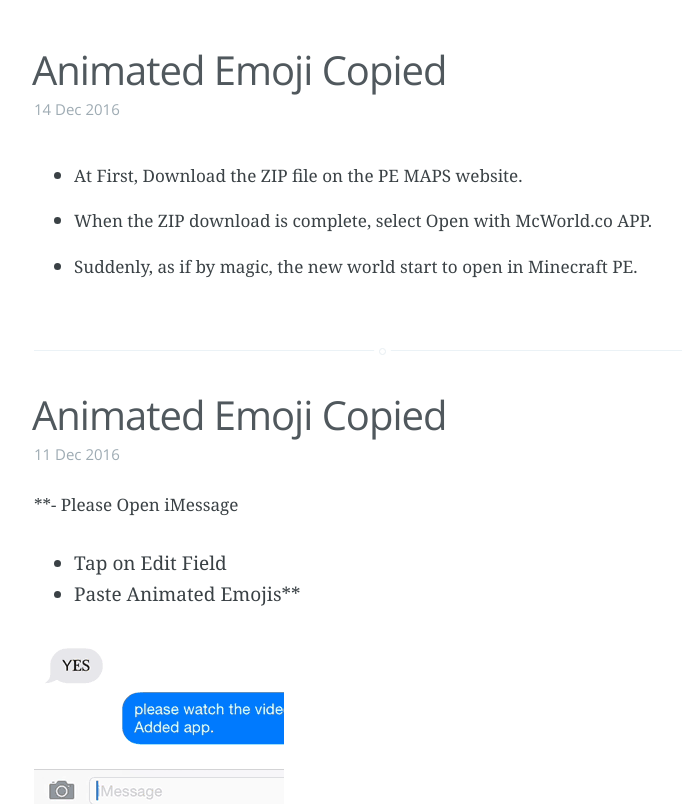
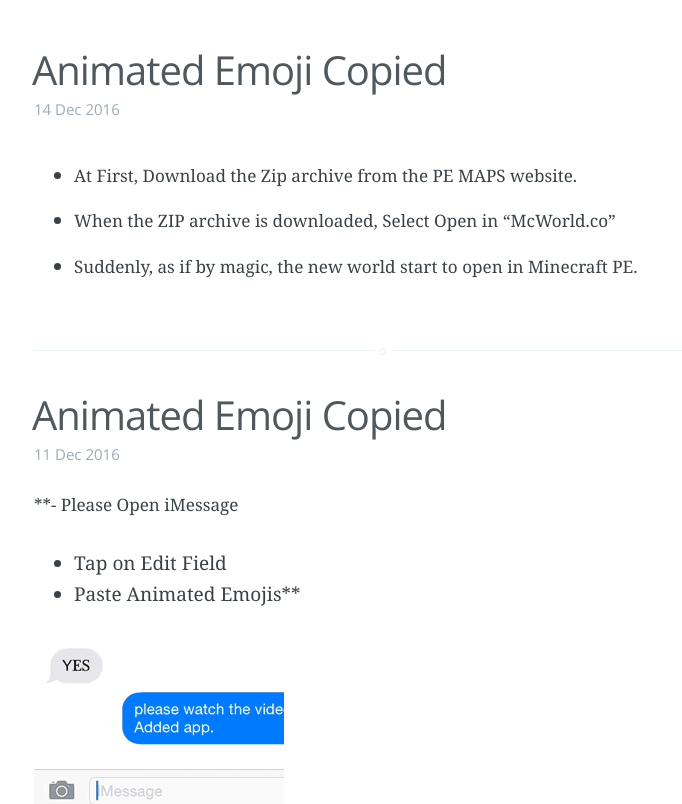
Before and after one commit to Minecraft-PE-Servers/Minecraft-PE-Servers.github.io, a Jekyll site: the page built from index.html, in a window 1280 px wide and 900 px high, scrolled down 448 px, cut to the strip 96-900 px from the top of the window. Shown: the whole strip, without its empty margins (256-938 px from the left). Built offline with Jekyll 4.4.1, drawn with Linux system fonts in a browser that asks for light colours; the list of posts is cut into pages by our own code.

Commit message:
提交发布

```diff
--- a/_posts/2016-12-14-download-and-install-minecraft-pe-maps-zip.md
+++ b/_posts/2016-12-14-download-and-install-minecraft-pe-maps-zip.md
@@ -8,9 +8,9 @@ question: true
 ---
 
 
-- At First, Download the ZIP file on the PE MAPS website.
+- At First, Download the Zip archive from the PE MAPS website.
 
-- When the ZIP download is complete, select Open with McWorld.co APP.
+- When the ZIP archive is downloaded, Select Open in “McWorld.co”
 
 - Suddenly, as if by magic, the new world start to open in Minecraft PE.
 
```
